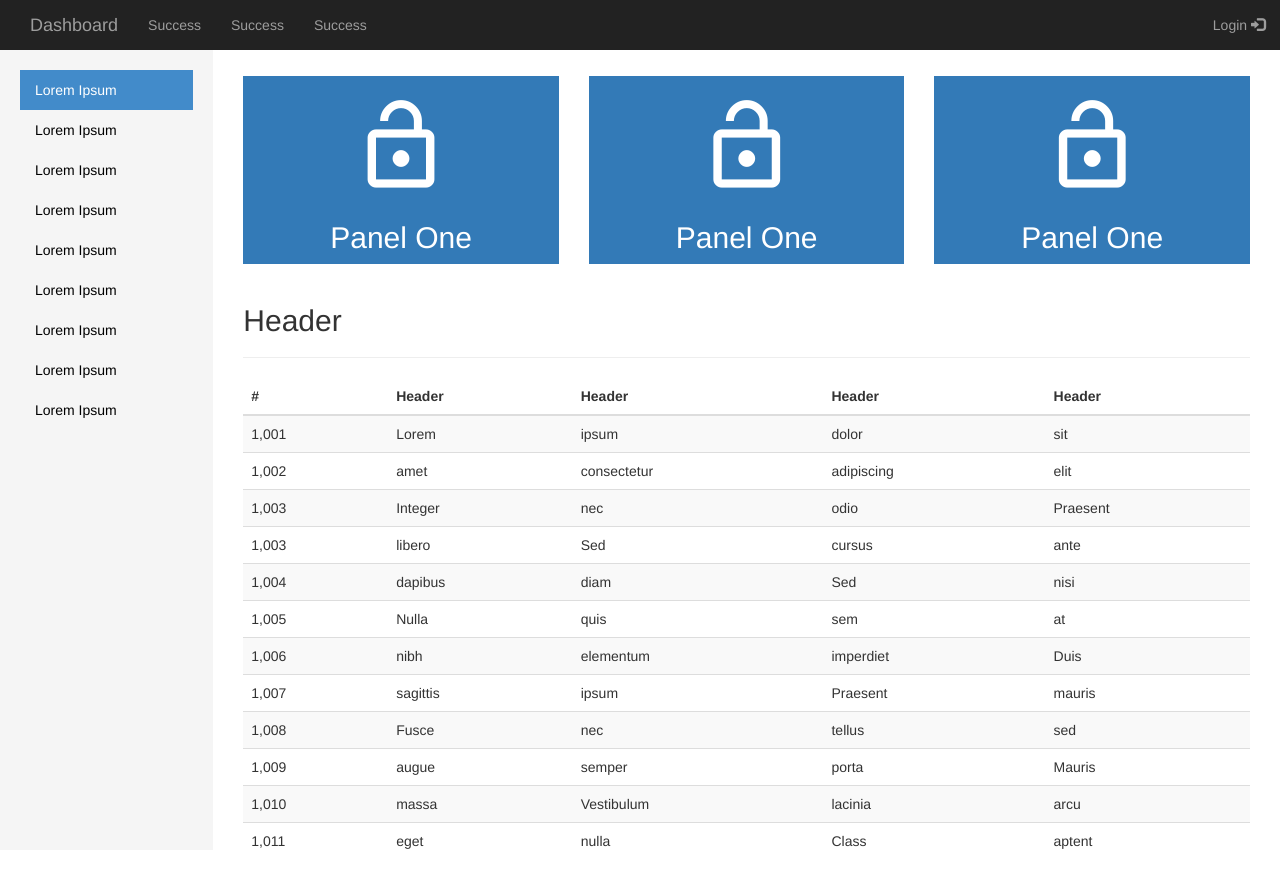
After one commit to thebanded/twopumploans, a PHP site: page /dashboard.php in a window 1280 px wide. The commit adds this page. Run offline with PHP 8.4, Linux system fonts and the light colour scheme.

Commit message:
Add files via upload

```diff
--- a/dashboard.css
+++ b/dashboard.css
@@ -1,9 +1,23 @@
+.material-icons {
+  font-family: 'Material Icons';
+  font-weight: normal;
+  font-style: normal;
+  font-size: 100px;  /* Preferred icon size */
+  display: inline-block;
+  line-height: 1;
+  text-transform: none;
+  letter-spacing: normal;
+  word-wrap: normal;
+  white-space: nowrap;
+  direction: ltr;
+}
+
 .sidebar
 {
 	top: 0;
 	bottom: 0;
 	left: 0;
-	position: fixed;
+	height: 100vh;
 	z-index: 1000;
 	display: block;
 	padding: 20px;
@@ -12,7 +26,7 @@
 
 .sidebar li a
 {
-	color: #000;
+	color: #000 !important;
 }
 
 .sidebar li.active a
@@ -20,3 +34,12 @@
 	color: #FFF !important;
 	background-color: #428bca;
 }
+
+#dash-center {
+    padding-top: 2%;
+}
+
+#viewLoans
+{
+	margin-top: 20px;
+}
--- /dev/null
+++ b/dashboard.php
@@ -0,0 +1,179 @@
+<!DOCTYPE html>
+	<html>
+	<head>
+		<link href="https://fonts.googleapis.com/icon?family=Material+Icons" rel="stylesheet">
+		<link rel='stylesheet' href='https://maxcdn.bootstrapcdn.com/bootstrap/3.3.7/css/bootstrap.min.css'/>
+		<link rel='stylesheet' href='dashboard.css'/>
+	</head>
+
+	<body>
+		<nav class='nav navbar-inverse'>
+			<div class='container-fluid'>
+				<div class='navbar-header'>
+					<a href='#' class='navbar-brand'>Dashboard</a>
+				</div>
+				<ul class='nav navbar-nav'>
+					<li><a href='#'>Success</a></li>
+					<li><a href='#'>Success</a></li>
+					<li><a href='#'>Success</a></li>
+				</ul>
+				<ul class='nav navbar-nav navbar-right'>
+					<li><a href='#'>Login <span class='glyphicon glyphicon-log-in'></span></a></li>
+				</ul>
+			</div>
+		</nav>
+		<div class='container-fluid'>
+			<div class='row'>
+				<div class='col-sm-3 col-md-2 sidebar'>
+					<div class='nav nav-userinfo'>
+
+					</div>
+					<ul class='nav nav-sidebar'>
+						<li class='active'><a href='#'>Lorem Ipsum</a></li>
+						<li><a href='#'>Lorem Ipsum</a></li>
+						<li><a href='#'>Lorem Ipsum</a></li>
+						<li><a href='#'>Lorem Ipsum</a></li>
+						<li><a href='#'>Lorem Ipsum</a></li>
+						<li><a href='#'>Lorem Ipsum</a></li>
+						<li><a href='#'>Lorem Ipsum</a></li>
+						<li><a href='#'>Lorem Ipsum</a></li>
+						<li><a href='#'>Lorem Ipsum</a></li>
+					</ul>
+				</div>
+				<div id='dash-center' class='col-md-10'>
+					<div class='col-md-4'>
+						<div class='bg-primary col-md-12 text-center'>
+							<br>
+							<i class="material-icons">lock_open</i>
+							<h2 class='text-center white'>Panel One</h2>
+						</div>
+					</div>
+					<div class='col-md-4'>
+						<div class='bg-primary col-md-12 text-center'>
+							<br>
+							<i class="material-icons">lock_open</i>
+							<h2 class='text-center white'>Panel One</h2>
+						</div>
+					</div>
+					<div class='col-md-4'>
+						<div class='bg-primary col-md-12 text-center'>
+							<br>
+							<i class="material-icons">lock_open</i>
+							<h2 class='text-center white'>Panel One</h2>
+						</div>
+					</div>
+
+				</div>
+				<div class='col-md-10'>
+				<div class='col-md-12'>
+				<br>
+				<h2 class='sub-header'>Header</h2>
+				<hr>
+						<div class="table-responsive" id='viewLoans'>
+            <table class="table table-striped">
+              <thead>
+                <tr>
+                  <th>#</th>
+                  <th>Header</th>
+                  <th>Header</th>
+                  <th>Header</th>
+                  <th>Header</th>
+                </tr>
+              </thead>
+              <tbody>
+                <tr>
+                  <td>1,001</td>
+                  <td>Lorem</td>
+                  <td>ipsum</td>
+                  <td>dolor</td>
+                  <td>sit</td>
+                </tr>
+                <tr>
+                  <td>1,002</td>
+                  <td>amet</td>
+                  <td>consectetur</td>
+                  <td>adipiscing</td>
+                  <td>elit</td>
+                </tr>
+                <tr>
+                  <td>1,003</td>
+                  <td>Integer</td>
+                  <td>nec</td>
+                  <td>odio</td>
+                  <td>Praesent</td>
+                </tr>
+                <tr>
+                  <td>1,003</td>
+                  <td>libero</td>
+                  <td>Sed</td>
+                  <td>cursus</td>
+                  <td>ante</td>
+                </tr>
+                <tr>
+                  <td>1,004</td>
+                  <td>dapibus</td>
+                  <td>diam</td>
+                  <td>Sed</td>
+                  <td>nisi</td>
+                </tr>
+                <tr>
+                  <td>1,005</td>
+                  <td>Nulla</td>
+                  <td>quis</td>
+                  <td>sem</td>
+                  <td>at</td>
+                </tr>
+                <tr>
+                  <td>1,006</td>
+                  <td>nibh</td>
+                  <td>elementum</td>
+                  <td>imperdiet</td>
+                  <td>Duis</td>
+                </tr>
+                <tr>
+                  <td>1,007</td>
+                  <td>sagittis</td>
+                  <td>ipsum</td>
+                  <td>Praesent</td>
+                  <td>mauris</td>
+                </tr>
+                <tr>
+                  <td>1,008</td>
+                  <td>Fusce</td>
+                  <td>nec</td>
+                  <td>tellus</td>
+                  <td>sed</td>
+                </tr>
+                <tr>
+                  <td>1,009</td>
+                  <td>augue</td>
+                  <td>semper</td>
+                  <td>porta</td>
+                  <td>Mauris</td>
+                </tr>
+                <tr>
+                  <td>1,010</td>
+                  <td>massa</td>
+                  <td>Vestibulum</td>
+                  <td>lacinia</td>
+                  <td>arcu</td>
+                </tr>
+                <tr>
+                  <td>1,011</td>
+                  <td>eget</td>
+                  <td>nulla</td>
+                  <td>Class</td>
+                  <td>aptent</td>
+                </tr>
+              </tbody>
+            </table>
+          </div>
+          </div>
+				</div>
+
+			</div>
+		</div>
+
+		<script type="text/javascript" src='https://maxcdn.bootstrapcdn.com/bootstrap/3.3.7/js/bootstrap.min.jss'></script>
+	</body>
+</html>
```
Also changed, not shown: home.php (+8 -23 lines), style.css (+16 -0 lines), submit_loan.php (added, +87 -0 lines), ic_lock_open_white_48dp_1x.png (added).
